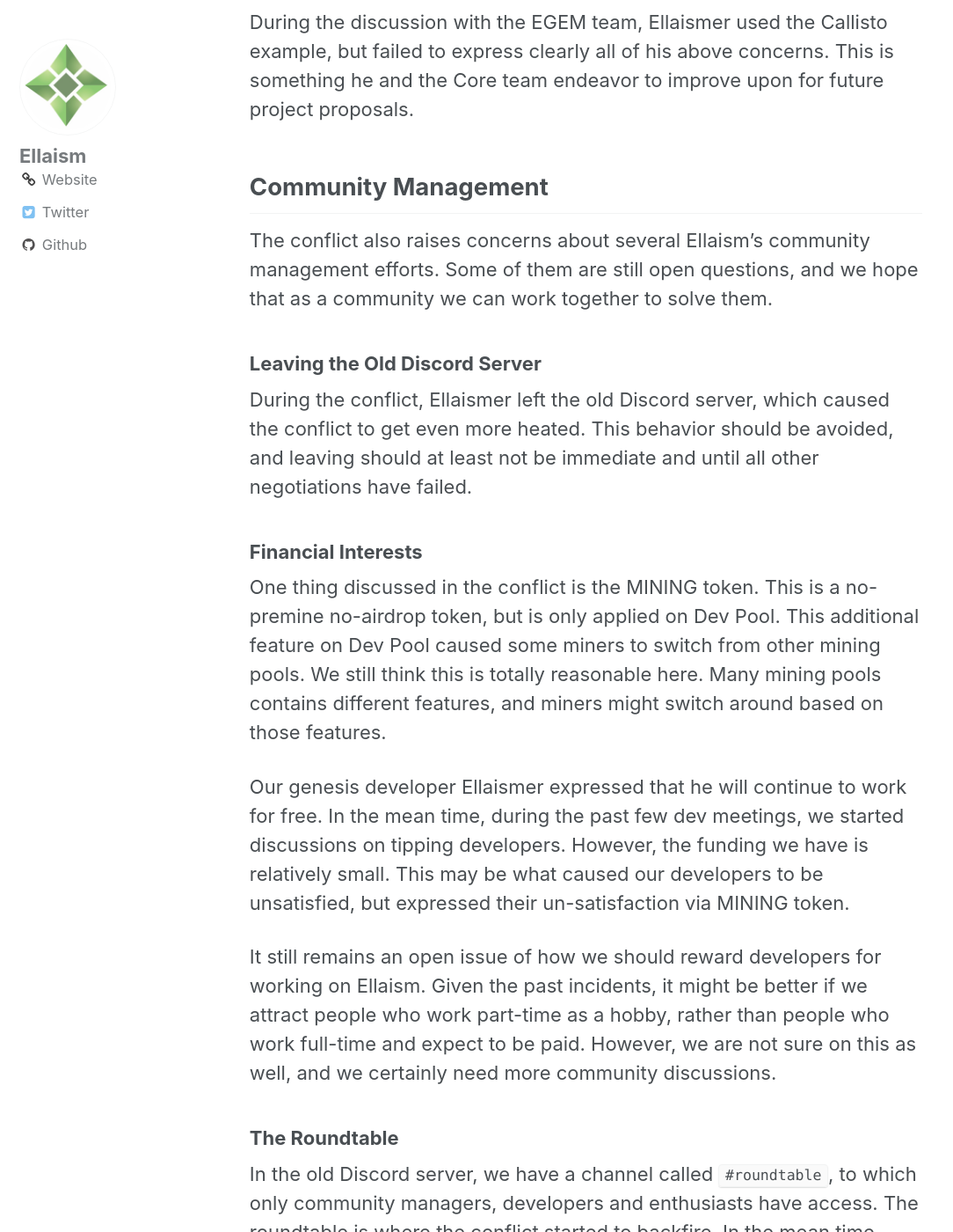
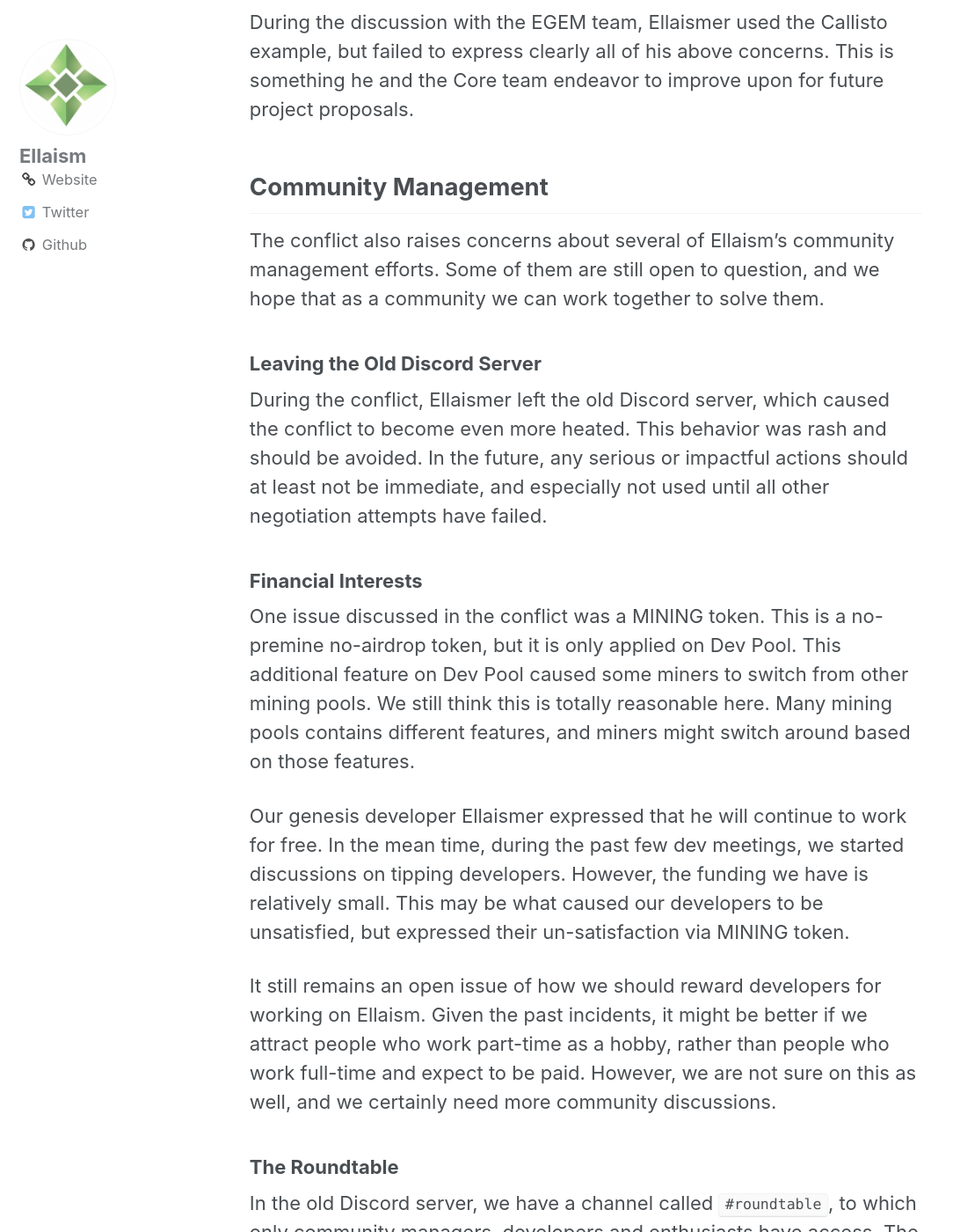
Before and after one commit to ellaism/ellaism.org, a Jekyll site: the page built from _posts/2018-03-14-post-conflict-debriefing.md, in a window 1280 px wide and 1400 px high, scrolled down 2869 px. Shown: the whole window at 88% size, without its empty margins (0-1084 px from the left). Built offline with Jekyll 4.4.1, drawn with Linux system fonts in a browser that asks for light colours; some of the changed text lies outside the part shown.

Commit message:
Update 2018-03-14-post-conflict-debriefing.md

```diff
--- a/_posts/2018-03-14-post-conflict-debriefing.md
+++ b/_posts/2018-03-14-post-conflict-debriefing.md
@@ -91,21 +91,20 @@
 
 ## Community Management
 
-The conflict also raises concerns about several Ellaism's community
-management efforts. Some of them are still open questions, and we hope
+The conflict also raises concerns about several of Ellaism's community
+management efforts. Some of them are still open to question, and we hope
 that as a community we can work together to solve them.
 
 ### Leaving the Old Discord Server
 
 During the conflict, Ellaismer left the old Discord server, which caused
-the conflict to get even more heated. This behavior should be avoided,
-and leaving should at least not be immediate and until all other negotiations
+the conflict to become even more heated. This behavior was rash and should be avoided.  In the future, any serious or impactful actions should at least not be immediate, and especially not used until all other negotiation attempts
 have failed.
 
 ### Financial Interests
 
-One thing discussed in the conflict is the MINING token. This is a
-no-premine no-airdrop token, but is only applied on Dev Pool. This
+One issue discussed in the conflict was a MINING token. This is a
+no-premine no-airdrop token, but it is only applied on Dev Pool. This
 additional feature on Dev Pool caused some miners to switch from other
 mining pools. We still think this is totally reasonable here. Many
 mining pools contains different features, and miners might switch
@@ -143,3 +142,9 @@
 * We don't have any private chatrooms any more.
 
 And we're looking for more inputs on how we can better handle this.
+
+### A positive Discord Community
+
+In the interests of creating a more positive and inclusive community, we are considering restrictions on excessively vulgar language and disrespectful attitudes toward other members.  The social, off-topic, and possibly other sections of Discord could have this policing removed.
+
+We are open to discussion regarding this with the wider community.  The hope is to not just prevent future issues, but to promote a welcoming and professional environment for developers, investors, outside projects, and members.
```
